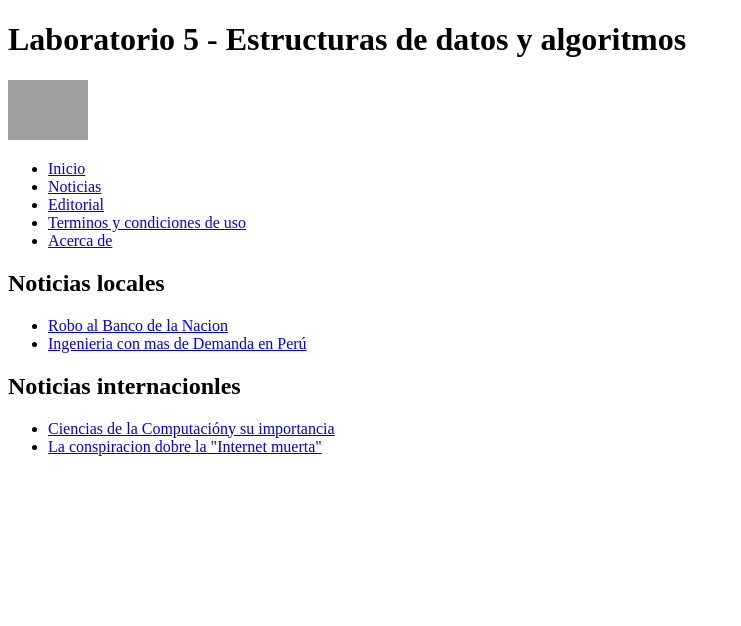
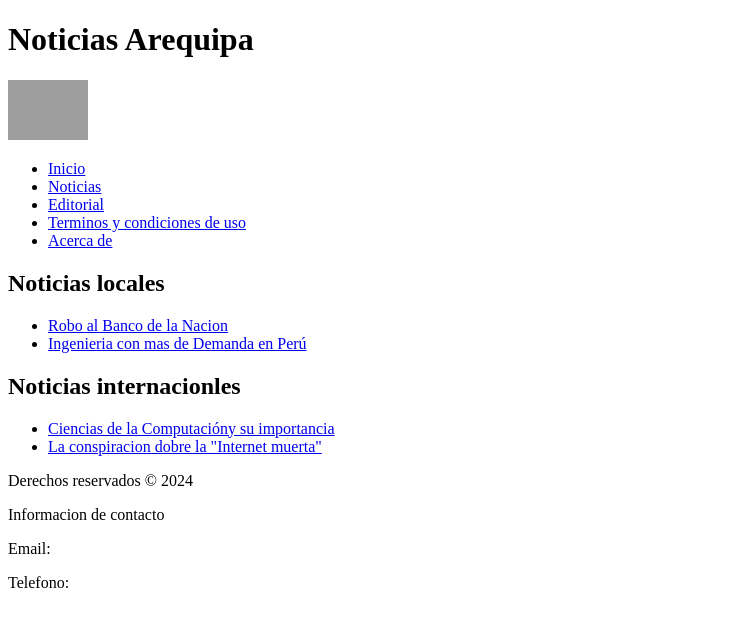
Before and after one commit to 137RickC/LaboratorioIDEWEB, a plain HTML site: page laboratorio5/index.html in a window 1280 px wide. Shown: the whole page, without its empty margins (0-741 px from the left). Drawn offline with Linux system fonts and the light colour scheme; grey boxes are pictures that could not be loaded.

Commit message:
pie de pagina

```diff
--- a/laboratorio5/index.html
+++ b/laboratorio5/index.html
@@ -7,7 +7,7 @@
 <head>
 <body>
 <header>
-    <h1>Laboratorio 5 - Estructuras de datos y algoritmos</h1>
+    <h1>Noticias Arequipa</h1>
     <img src="https://static.wikia.nocookie.net/thelastofus/images/9/9b/Firefly_logo.png" alt="Logo del laboratorio" style="height:60px;">
 </header>
 <nav>
@@ -38,3 +38,12 @@
         <li><a href="https://elpais.com/noticias/computacion/">
             La conspiracion dobre la "Internet muerta"</a></li>
     </ul>
+</section>
+<footer>
+    <p>Derechos reservados &copy; 2024</p>
+    <p>Informacion de contacto</p>
+    <p>Email:</p>
+    <p>Telefono:</p>
+</footer>
+</body>
+</html>
```
